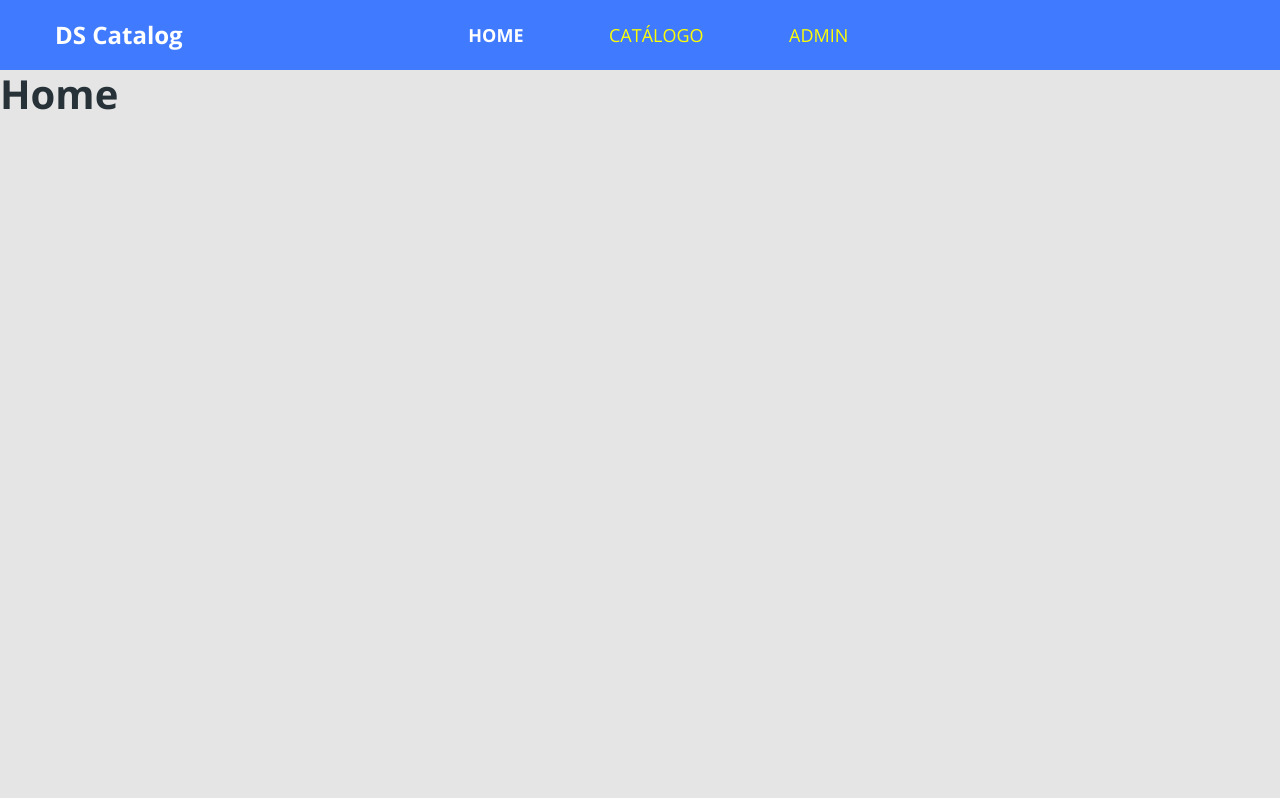
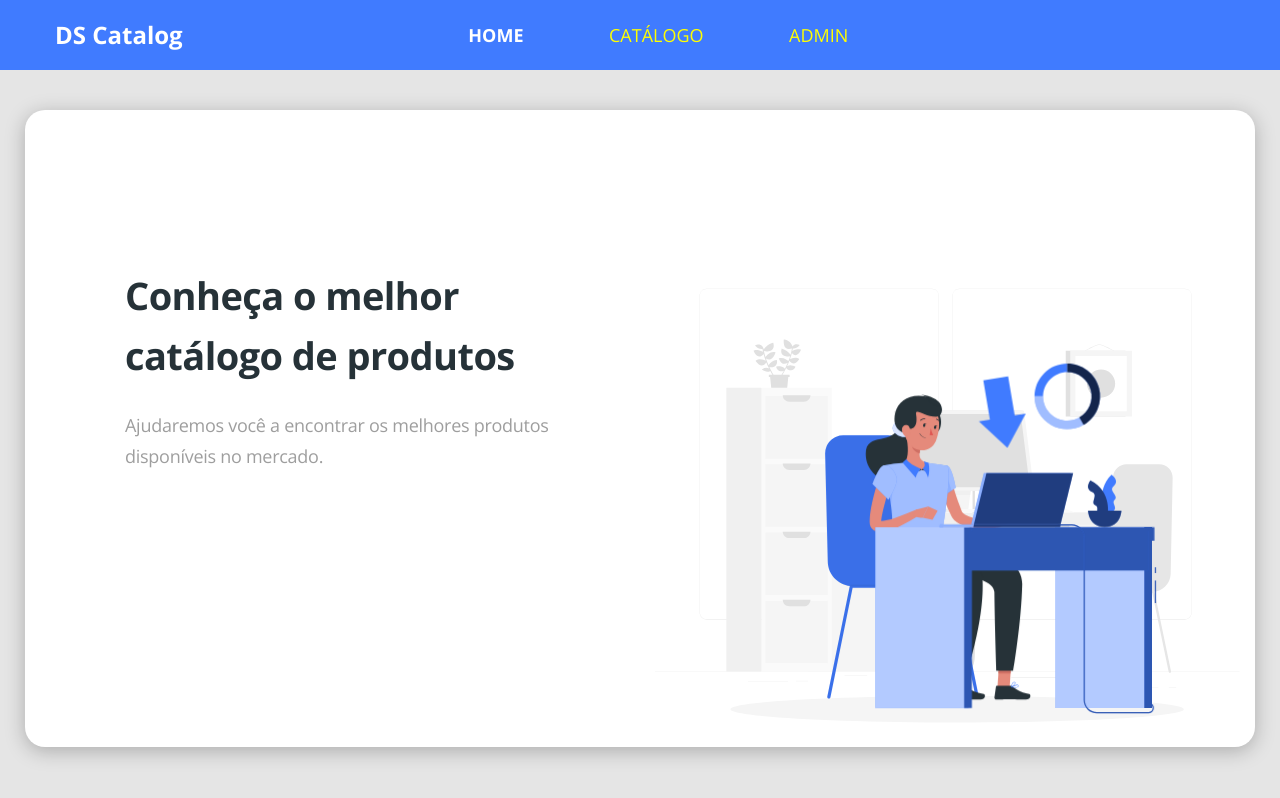
Before and after one commit to ruriknj/dscatalog-bootcamp-devsuperior, a React (Create React App) app in the folder front-web/: page / in a window 1280 px wide. Built offline with nearby package versions, Linux system fonts and the light colour scheme.

Commit message:
Criando pagina home

```diff
--- a/front-web/src/pages/Home/index.tsx
+++ b/front-web/src/pages/Home/index.tsx
@@ -1,6 +1,22 @@
 import React from 'react';
+import { ReactComponent as MainImage } from '../../core/assets/images/main-image.svg';
+import './styles.scss'
 
 const Home = () => (
-    <h1>Home</h1>
+    <div className="home-container">
+        <div className="row home-content">
+            <div className="col-6 home-text" >
+                <h1 className="text-title">Conheça o melhor catálogo de produtos</h1>
+                <p className="text-subtitle">
+                    Ajudaremos você a encontrar os melhores
+                     produtos <br/> disponíveis no mercado.
+                </p>
+            </div>
+            <div className="col-6">
+                <MainImage className="main-image" />
+            </div>
+        </div>
+    </div>
+
 );
 export default Home;
--- /dev/null
+++ b/front-web/src/pages/Home/styles.scss
@@ -0,0 +1,34 @@
+.home-container {
+    margin-top: 40px;
+    margin-left: 40px;
+    margin-right: 40px;
+    margin-bottom: 40px;
+}
+.home-content {
+    background-color: #ffffff;
+    box-shadow: 0px 4px 20px rgba(0, 0, 0, 0.25);
+    border-radius: 20px;
+    padding-top: 155px;
+}
+
+.text-title {
+    font-size: 38px;
+    line-height: 60px;
+    letter-spacing: -0.015em;
+}
+.text-subtitle {
+    font-size: 18px;
+    line-height: 31px;
+    letter-spacing: -0.015em;
+    color:#9e9e9e;
+    margin-top: 25px;
+}
+
+.home-text {
+    padding-left: 100px;
+}
+
+.main-image {
+    width: 100%;
+
+}
```
Also changed, not shown: front-web/src/core/assets/images/main-image.svg (added).
